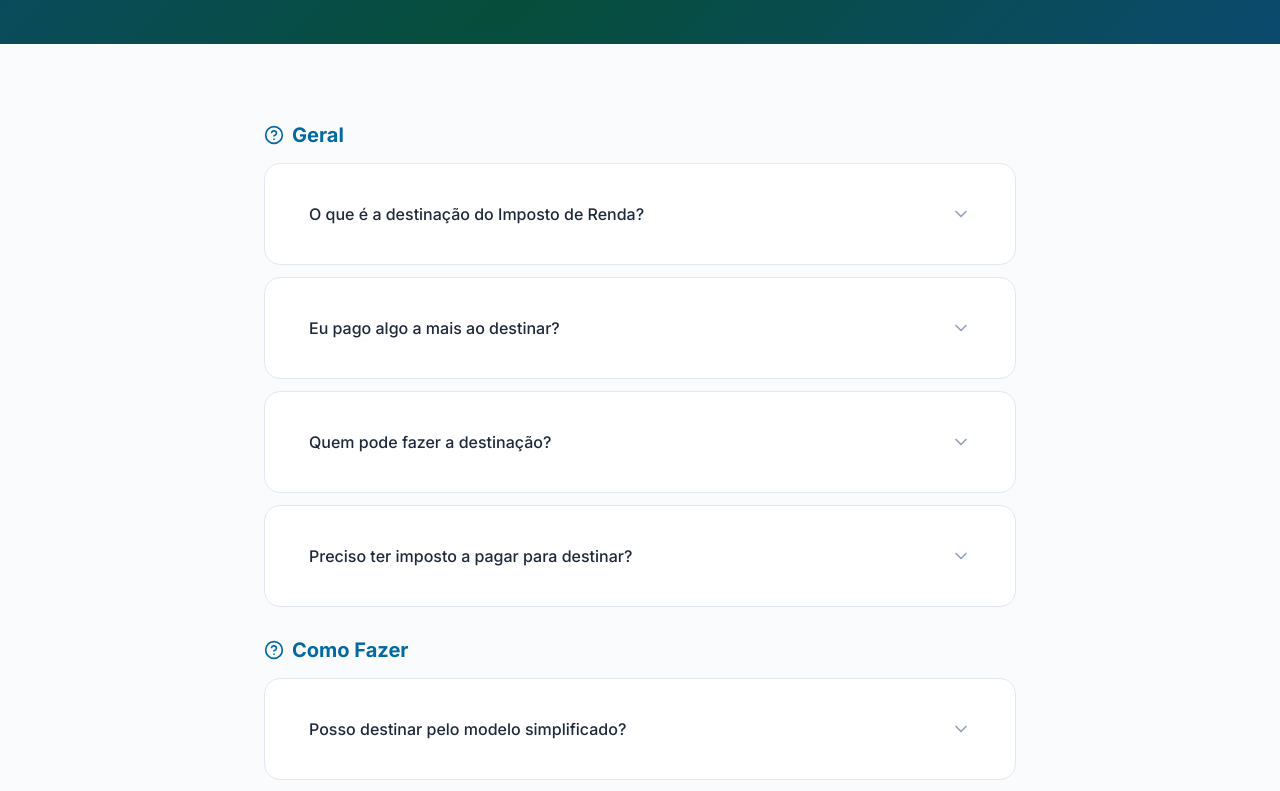
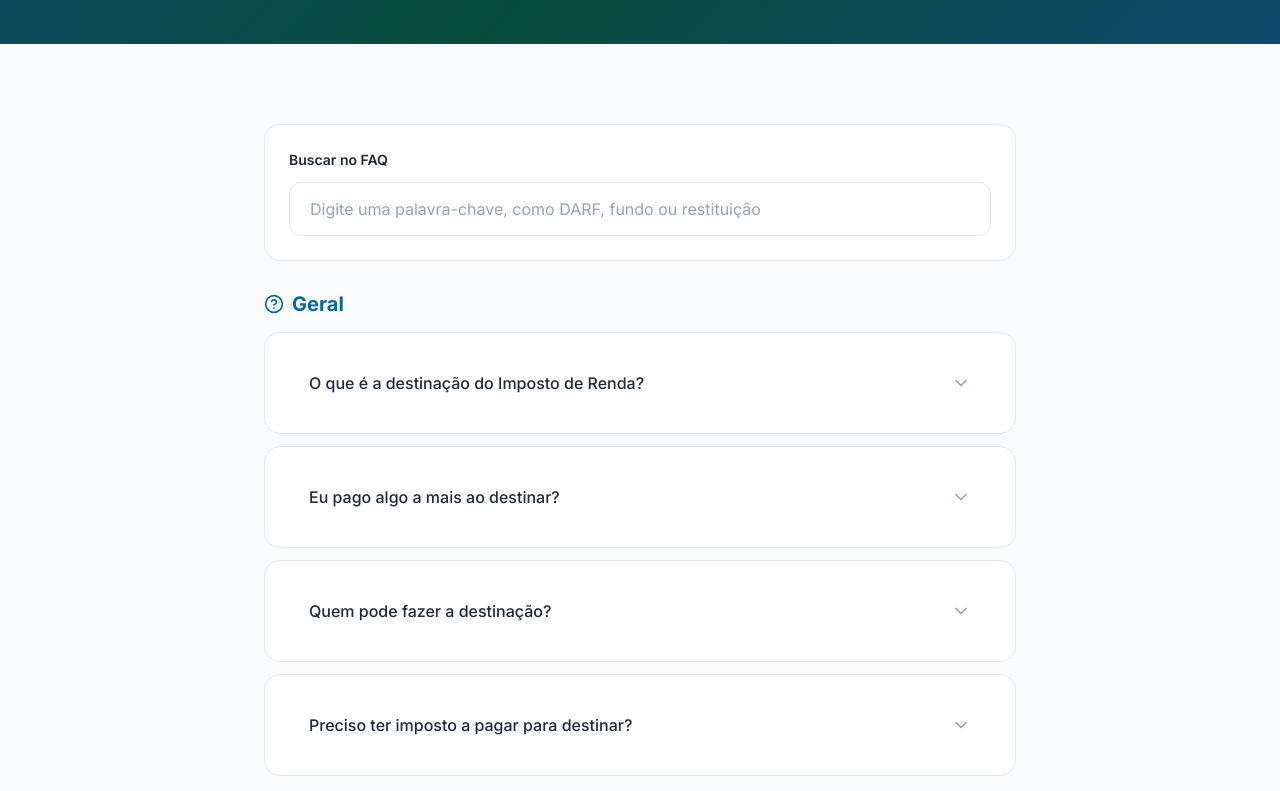
Before and after one commit to Yuugenbrose/destinair, a React (Vite) app in the folder client/: page /faq in a window 1280 px wide. Shown: the part 360-1151 px from the top of the page. Built offline with nearby package versions, Linux system fonts and the light colour scheme.

Commit message:
feat: adiciona busca e filtro no faq

```diff
--- a/client/src/pages/FAQ.css
+++ b/client/src/pages/FAQ.css
@@ -1,3 +1,9 @@
+.faq-search { display:flex;flex-direction:column;gap:var(--space-3);padding:var(--space-5);margin-bottom:var(--space-8); }
+.faq-search__label { font-size:var(--font-size-sm);font-weight:var(--font-weight-semibold);color:var(--color-text); }
+.faq-search__input { width:100%;padding:var(--space-4) var(--space-5);border:1px solid var(--color-border);border-radius:var(--radius-lg);font-family:var(--font-family);font-size:var(--font-size-base);color:var(--color-text);background:var(--color-surface);transition:border-color var(--transition-fast),box-shadow var(--transition-fast); }
+.faq-search__input::placeholder { color:var(--color-text-muted); }
+.faq-search__input:focus { outline:none;border-color:var(--color-primary);box-shadow:0 0 0 4px rgba(14,165,233,0.12); }
+
 .faq-category { margin-bottom:var(--space-8); }
 .faq-category__title { display:flex;align-items:center;gap:var(--space-2);font-size:var(--font-size-xl);margin-bottom:var(--space-4);color:var(--color-primary); }
 
@@ -8,3 +14,7 @@
 .faq-item__a { padding:0 var(--space-5) var(--space-5);animation:fadeIn .3s ease; }
 .faq-item__a p { color:var(--color-text-secondary);line-height:var(--line-height-relaxed);font-size:var(--font-size-sm); }
 .faq-item--open { border-color:var(--color-primary-200);box-shadow:var(--shadow-md); }
+
+.faq-empty { text-align:center;padding:var(--space-8) var(--space-6); }
+.faq-empty__title { font-size:var(--font-size-2xl);margin-bottom:var(--space-3); }
+.faq-empty__text { color:var(--color-text-secondary);line-height:var(--line-height-relaxed); }
--- a/client/src/pages/FAQ.jsx
+++ b/client/src/pages/FAQ.jsx
@@ -1,4 +1,4 @@
-import { useState } from 'react';
+import { useMemo, useState } from 'react';
 import { ChevronDown, ChevronUp, HelpCircle } from 'lucide-react';
 import './FAQ.css';
 
@@ -33,7 +33,27 @@ const faqData = [
 
 export default function FAQ() {
   const [open, setOpen] = useState(null);
+  const [search, setSearch] = useState('');
+
   const toggle = key => setOpen(open === key ? null : key);
+  const normalizedSearch = search.trim().toLowerCase();
+
+  const filteredFaqData = useMemo(() => {
+    if (!normalizedSearch) {
+      return faqData;
+    }
+
+    return faqData
+      .map(cat => ({
+        ...cat,
+        items: cat.items.filter(item => {
+          const question = item.q.toLowerCase();
+          const answer = item.a.toLowerCase();
+          return question.includes(normalizedSearch) || answer.includes(normalizedSearch) || cat.cat.toLowerCase().includes(normalizedSearch);
+        }),
+      }))
+      .filter(cat => cat.items.length > 0);
+  }, [normalizedSearch]);
 
   return (
     <div className="faq-page">
@@ -49,11 +69,24 @@ export default function FAQ() {
 
       <section className="section">
         <div className="container container--narrow">
-          {faqData.map((cat, ci) => (
-            <div key={ci} className="faq-category">
+          <div className="faq-search card">
+            <label className="faq-search__label" htmlFor="faq-search-input">Buscar no FAQ</label>
+            <input
+              id="faq-search-input"
+              className="faq-search__input"
+              type="search"
+              placeholder="Digite uma palavra-chave, como DARF, fundo ou restituição"
+              value={search}
+              onChange={event => setSearch(event.target.value)}
+            />
+          </div>
+
+          {filteredFaqData.length > 0 ? (
+            filteredFaqData.map((cat, ci) => (
+              <div key={cat.cat} className="faq-category">
                 <h2 className="faq-category__title"><HelpCircle size={20}/> {cat.cat}</h2>
                 {cat.items.map((item, ii) => {
-                const key = `${ci}-${ii}`;
+                  const key = `${cat.cat}-${ii}`;
                   const isOpen = open === key;
                   return (
                     <div key={key} className={`faq-item card ${isOpen?'faq-item--open':''}`}>
@@ -66,7 +99,13 @@ export default function FAQ() {
                   );
                 })}
               </div>
-          ))}
+            ))
+          ) : (
+            <div className="faq-empty card">
+              <h2 className="faq-empty__title">Nenhum resultado encontrado</h2>
+              <p className="faq-empty__text">Tente pesquisar por termos mais simples, como “DARF”, “fundos” ou “restituição”.</p>
+            </div>
+          )}
         </div>
       </section>
     </div>
```
Lines whose indentation alone changed are shown as unchanged.
